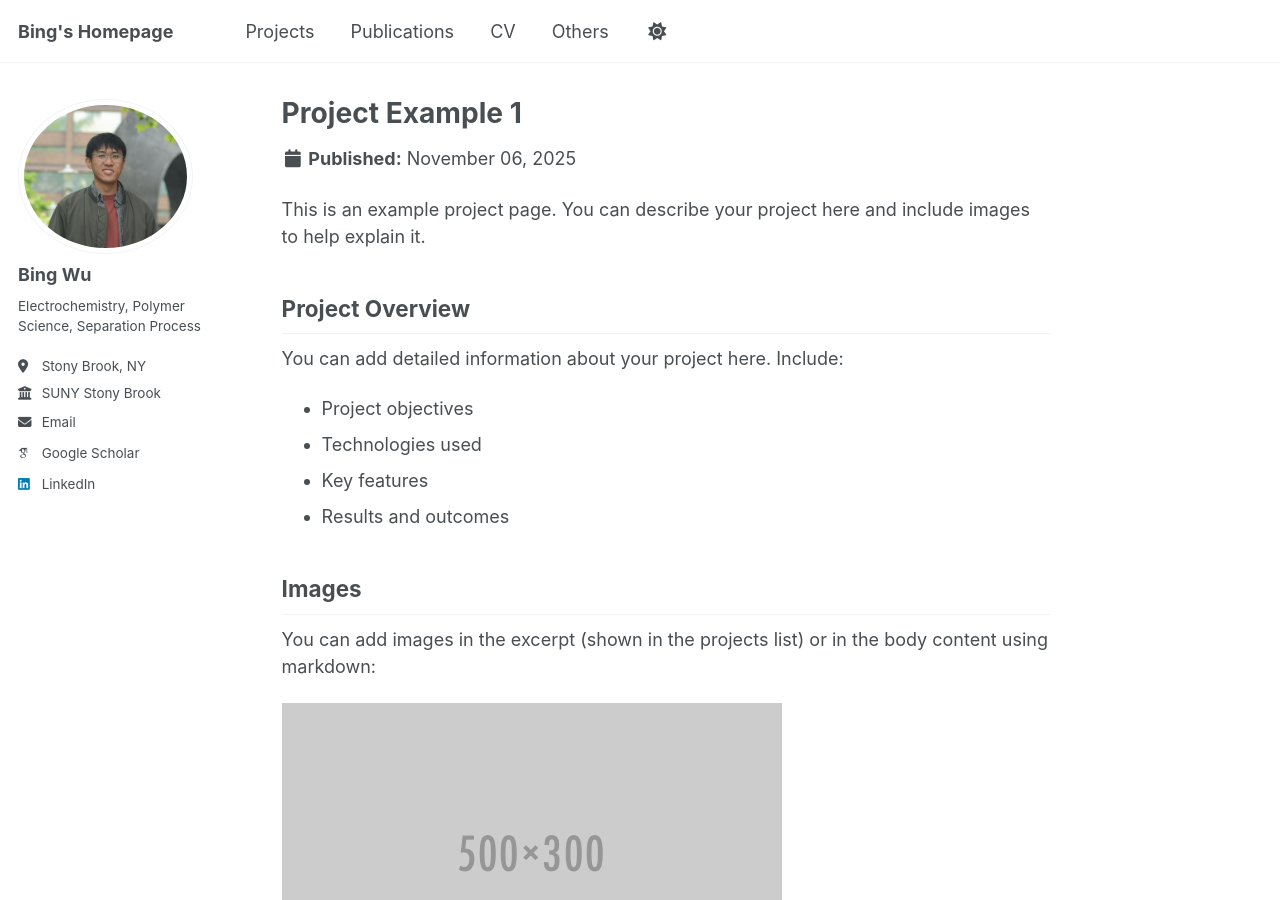
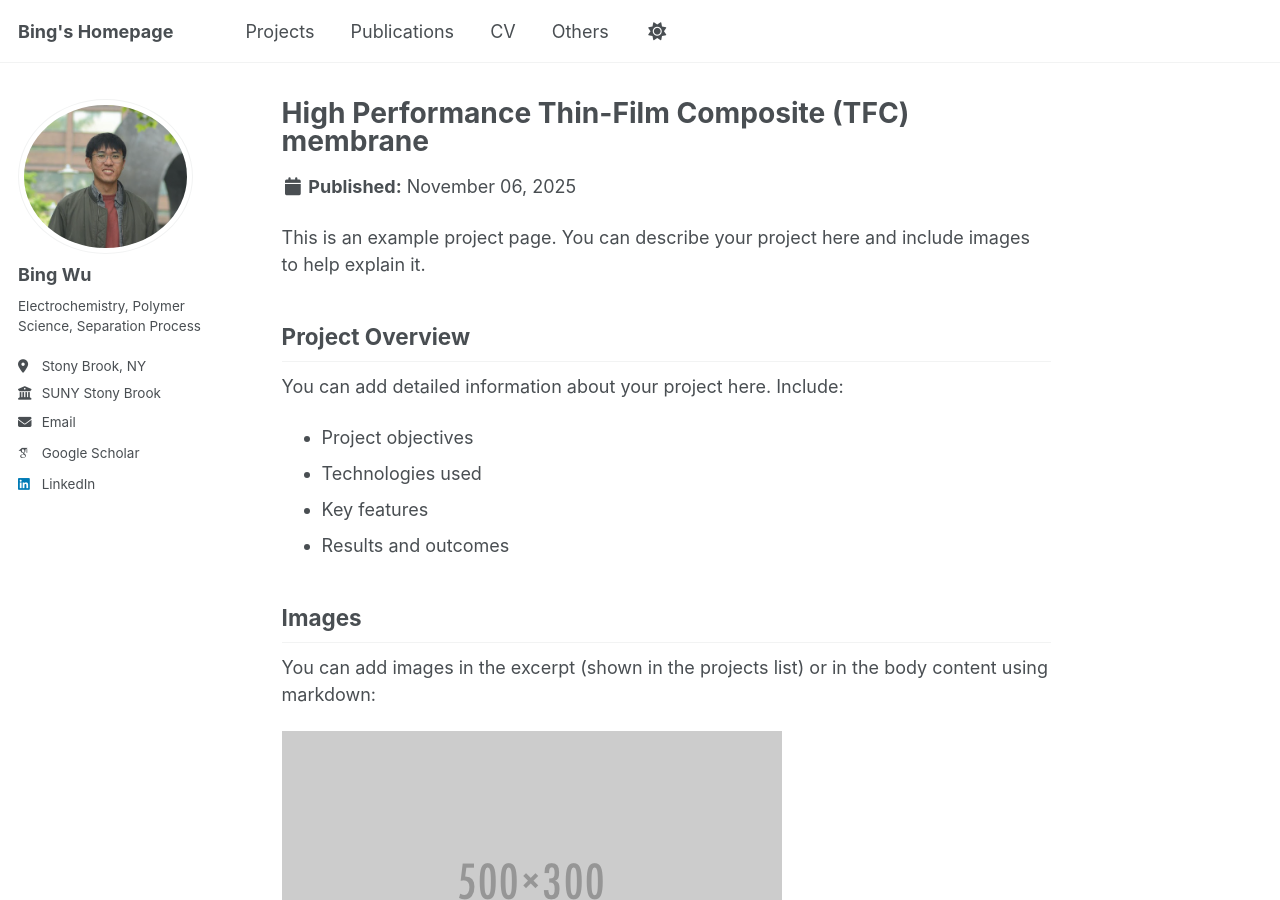
Before and after one commit to Bing-H-WU/Bing-H-WU.github.io, a Jekyll site: the page built from _projects/project-1.md, in a window 1280 px wide and 900 px high. Built offline with Jekyll 4.4.1, drawn with Linux system fonts in a browser that asks for light colours; some web fonts are replaced; a script that is not in the unit is left out.

Commit message:
Update project-1.md

```diff
--- a/_projects/project-1.md
+++ b/_projects/project-1.md
@@ -1,5 +1,5 @@
 ---
-title: "Project Example 1"
+title: "High Performance Thin-Film Composite (TFC) membrane"
 excerpt: "This is an example project. You can add images to explain your project.<br/><img src='/images/500x300.png'>"
 collection: projects
 ---
```
